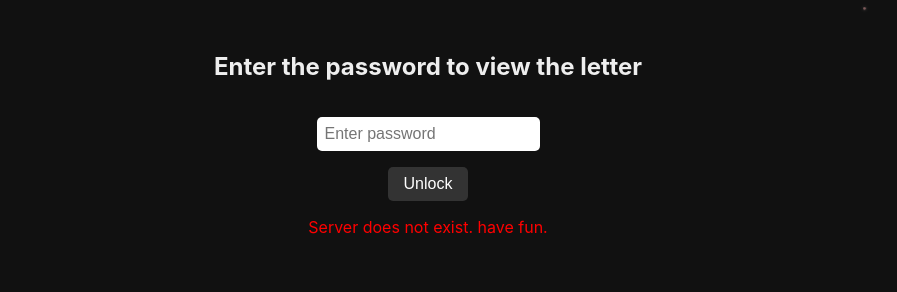
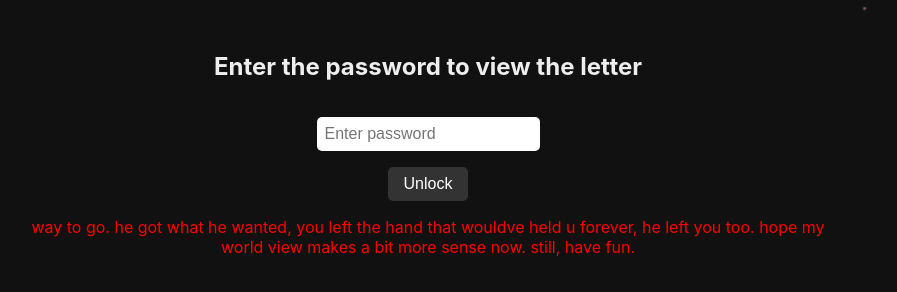
Before and after one commit to yeeeeeeeeeeeeeeeeeeeeeeeehaw/letters.github.com, a plain HTML site: page index.html in a window 1280 px wide. Both pictures are taken after a click on the button "Unlock". Shown: the whole page, without its empty margins (212-1109 px from the left). Drawn offline with Linux system fonts and the light colour scheme; no server answers.

Commit message:
Update index.html

```diff
--- a/index.html
+++ b/index.html
@@ -255,7 +255,7 @@ function showSaveStatus(message) {
       }
     } catch (err) {
       console.error("Error:", err);
-      errorMsg.textContent = "Server does not exist. have fun.";
+      errorMsg.textContent = "way to go. he got what he wanted, you left the hand that wouldve held u forever, he left you too. hope my world view makes a bit more sense now. still, have fun.";
       errorMsg.style.display = "block";
     }
   }
```
